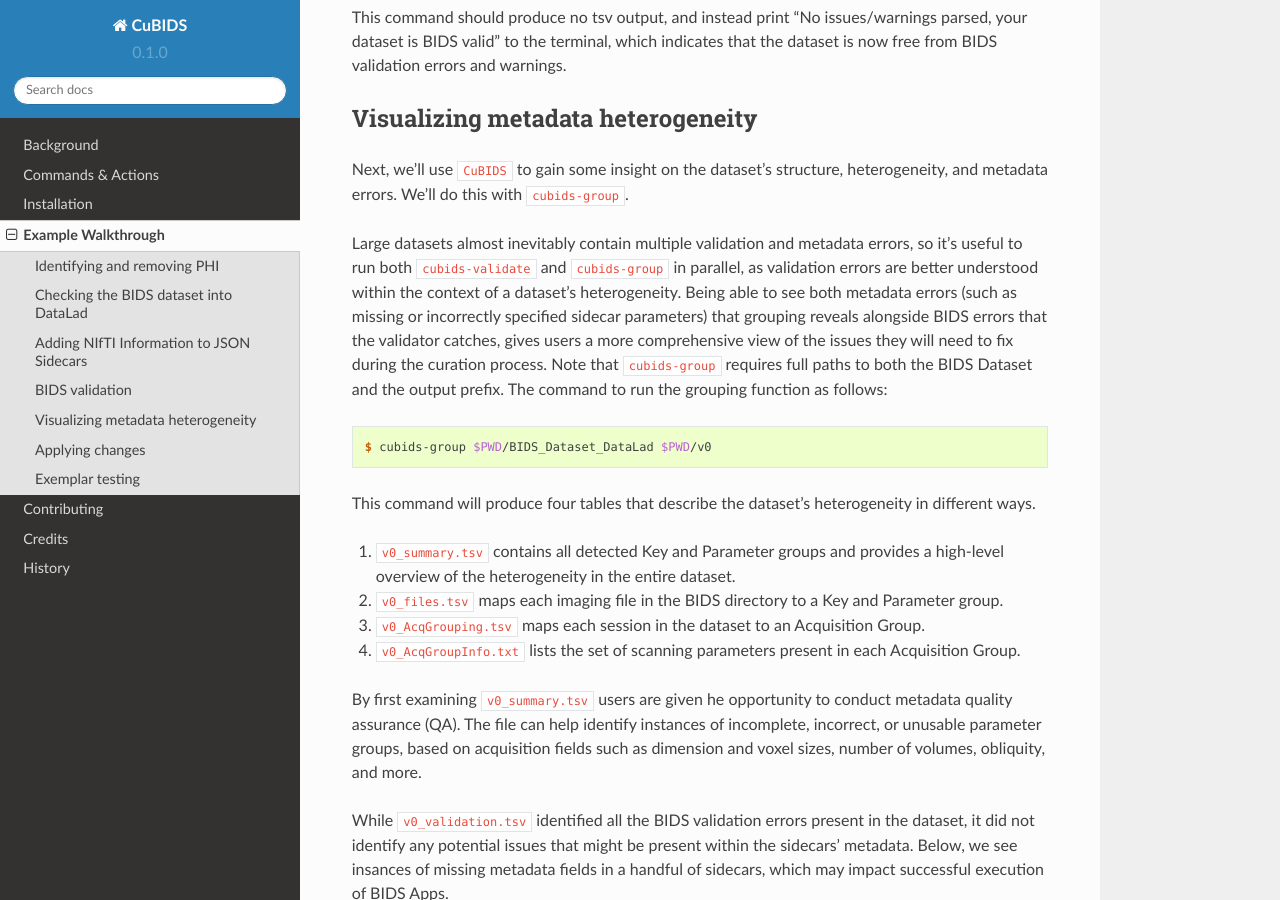
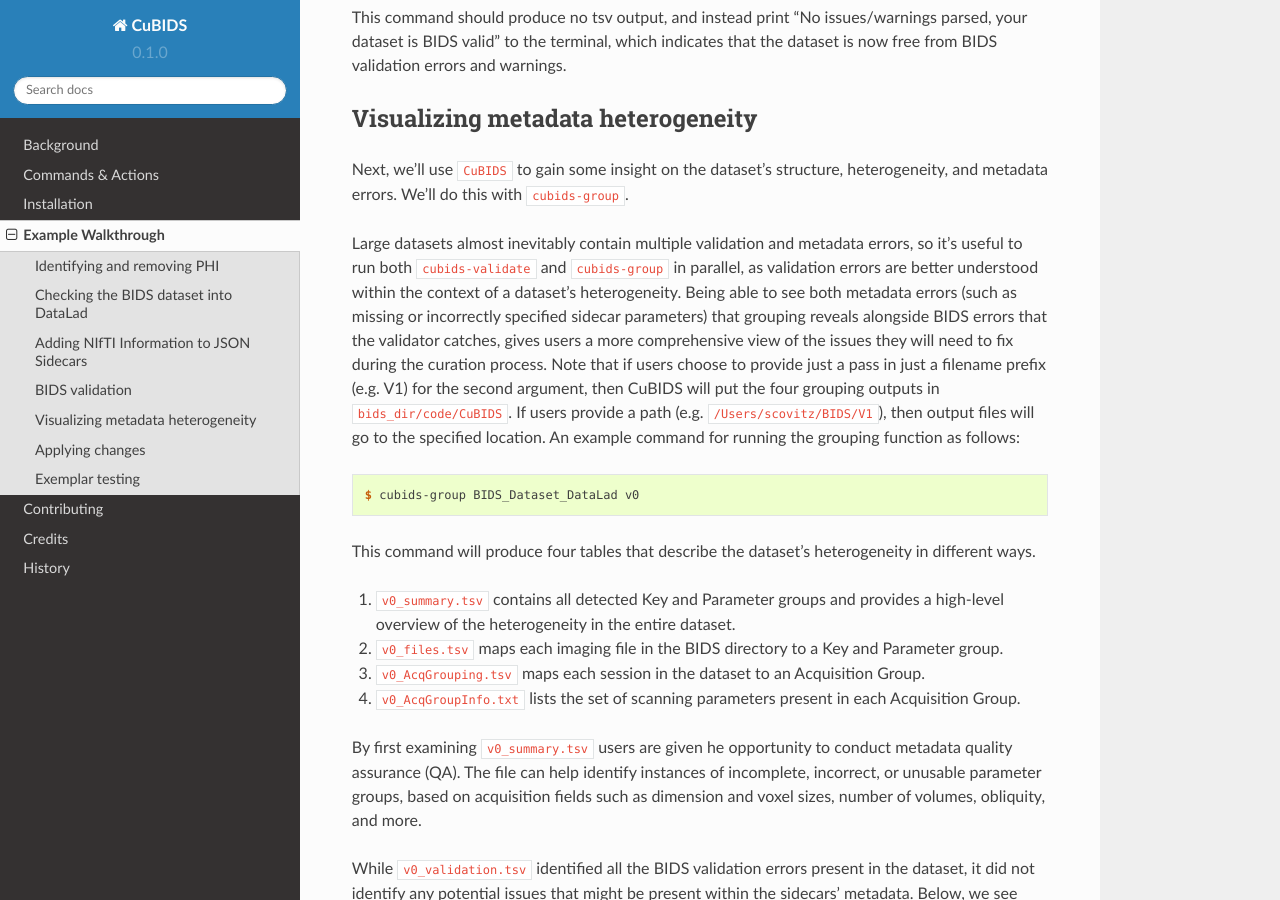
Before and after one commit to PennLINC/CuBIDS, a Sphinx documentation site: the page built from docs/example.rst, in a window 1280 px wide and 900 px high, scrolled down 5959 px. Built offline with Sphinx 7.4.7 and the Read the Docs theme 2.0.0, drawn with Linux system fonts in a browser that asks for light colours; some of the changed text lies outside the part shown.

Commit message:
updated docs to include tsvs and code/cubids dir info

```diff
--- a/docs/example.rst
+++ b/docs/example.rst
@@ -266,12 +266,15 @@
 both metadata errors (such as missing or incorrectly specified
 sidecar parameters) that grouping reveals alongside BIDS errors that
 the validator catches, gives users a more comprehensive view of
-the issues they will need to fix during the curation process. Note that ``cubids-group`` requires
-full paths to both the BIDS Dataset and the output prefix. The command to run the grouping function as follows:
+the issues they will need to fix during the curation process. Note that if users
+choose to provide just a pass in just a filename prefix (e.g. V1) for the second argument,
+then CuBIDS will put the four grouping outputs in ``bids_dir/code/CuBIDS``. If users
+provide a path (e.g. ``/Users/scovitz/BIDS/V1``), then output files will go to the
+specified location. An example command for running the grouping function as follows:
 
 .. code-block:: console
 
-    $ cubids-group $PWD/BIDS_Dataset_DataLad $PWD/v0
+    $ cubids-group BIDS_Dataset_DataLad v0
 
 This command will produce four tables that describe the dataset's
 heterogeneity in different ways.
@@ -325,13 +328,14 @@
 RenameKeyGroup values and apply the requested deletion in ``v0_edited_summary.tsv``. The ``cubids-apply``
 function renames scans in each Variant Parameter Group according to the metadata parameters with a flag “VARIANT”, which is useful
 because the user will then be able to see, in each scan’s filename, which metadata parameters associated with that scan vary from
-those in the acquisition’s Dominant Group. Note that like in cubids-group, cubids-apply requires full paths
-to the BIDS Dataset, summary and files tsvs, and output prefix. We execute cubids-apply with the following
-command:
+those in the acquisition’s Dominant Group. If the edited summary and files csvs are located in
+the ``bids_dir/code/CuBIDS`` directory, the user may just pass in those filenames.
+Otherwise, specifying the path to those files is ncessary.
+We can execute cubids-apply with the following command:
 
 .. code-block:: console
 
-    $ cubids-apply $PWD/BIDS_Dataset_DataLad $PWD/v0_edited_summary.tsv $PWD/v0_files.tsv $PWD/v1 --use-datalad
+    $ cubids-apply BIDS_Dataset_DataLad v0_edited_summary.tsv v0_files.tsv v1 --use-datalad
 
 
 Checking our git log, we can see that our changes from apply have been saved.
```
